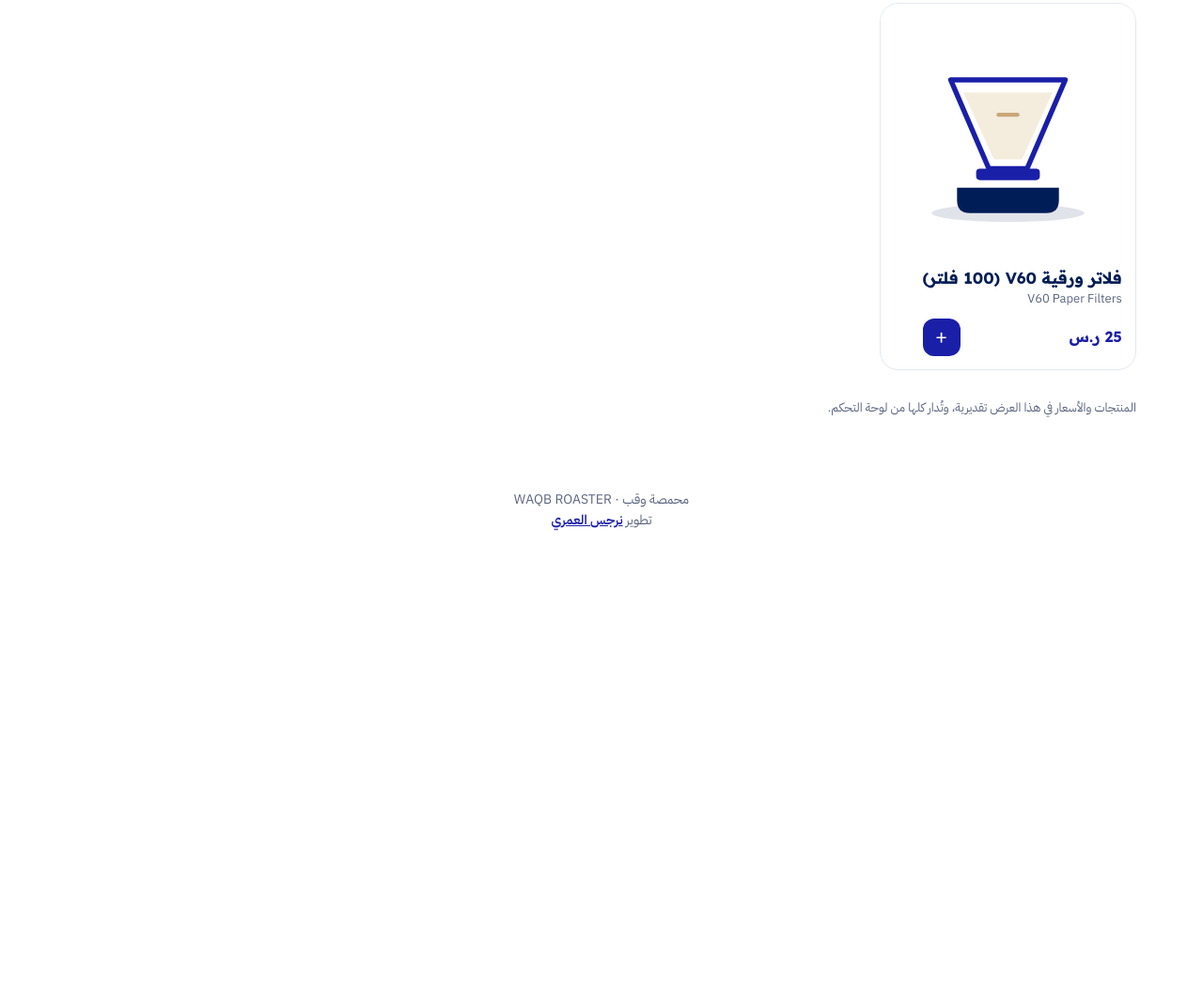
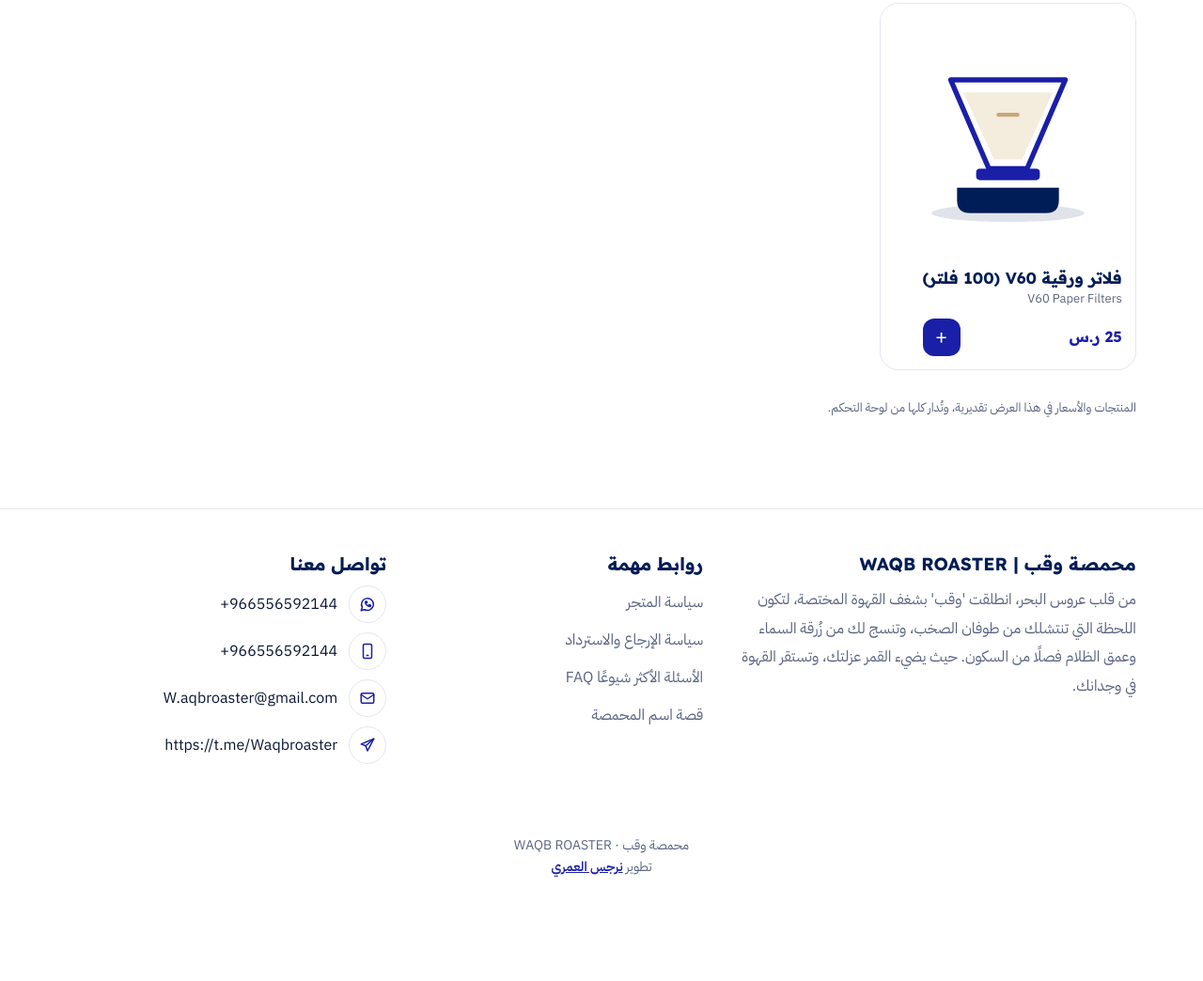
Before and after one commit to Narjes455/Narjes455.github.io, a plain HTML site: page waqb-demo/index.html in a window 1280 px wide. Shown: the part 3431-4475 px from the top of the page at 94% size. Before the commit the page ends 4106 px from the top, so only its background shows below. Drawn offline with Linux system fonts and the light colour scheme.

Commit message:
WAQB demo: add store footer with about, links and contact
Co-Authored-By: Claude Opus 5.5 <noreply@anthropic.com>
Claude-Session: https://claude.ai/code/session_01FGmx9uTc7ymEvZGauMbyMX

```diff
--- a/waqb-demo/index.html
+++ b/waqb-demo/index.html
@@ -98,6 +98,19 @@ header .wrap{display:flex;align-items:center;gap:12px;flex-wrap:wrap;padding-blo
 .btn{display:inline-flex;align-items:center;justify-content:center;gap:8px;background:var(--blue);color:#fff;padding:12px 22px;border-radius:14px;font-weight:600;text-decoration:none;min-height:48px}
 .btn.alt{background:#fff;color:var(--navy);border:1.5px solid var(--line)}
 .btn.w{width:100%}
+.sitefoot{background:#fff;border-top:1px solid var(--line);margin-top:clamp(24px,4vw,48px)}
+.sitefoot .wrap{display:grid;grid-template-columns:1.4fr 1fr 1.1fr;gap:28px;padding-block:clamp(28px,4vw,48px)}
+.sitefoot h3{font-size:19px;margin-bottom:12px}
+.sitefoot p{margin:0;color:var(--mute);line-height:1.9}
+.flinks{display:grid;gap:4px;justify-items:start}
+.flinks button{color:var(--mute);padding:4px 0;min-height:36px;text-align:start}
+.flinks button:hover{color:var(--blue)}
+.ct{display:grid;gap:10px}
+.ct a{display:flex;align-items:center;gap:12px;color:var(--ink);text-decoration:none;direction:ltr;justify-content:flex-end}
+.ct a span{overflow-wrap:anywhere}
+.ct i{flex:none;width:40px;height:40px;border-radius:50%;background:#fff;border:1px solid var(--line);display:grid;place-items:center;color:var(--blue)}
+.ct svg{width:18px;height:18px}
+@media(max-width:820px){.sitefoot .wrap{grid-template-columns:1fr}}
 footer{padding:28px 0 110px;text-align:center;color:var(--mute);font-size:14px}
 footer a{color:var(--blue);font-weight:600}
 /* cart bar + sheet */
@@ -240,6 +253,18 @@ td input{width:76px;padding:6px 8px}
     </div>
     <div class="grid" id="shopGrid"></div>
     <p class="note">المنتجات والأسعار في هذا العرض تقديرية، وتُدار كلها من لوحة التحكم.</p>
+  </div></div>
+  <div class="sitefoot"><div class="wrap">
+    <div><h3>محمصة وقب | WAQB ROASTER</h3>
+      <p>من قلب عروس البحر، انطلقت 'وقب' بشغف القهوة المختصة، لتكون اللحظة التي تنتشلك من طوفان الصخب، وتنسج لك من زُرقة السماء وعمق الظلام فصلًا من السكون. حيث يضيء القمر عزلتك، وتستقر القهوة في وجدانك.</p></div>
+    <div><h3>روابط مهمة</h3><div class="flinks">
+      <button data-pg="0">سياسة المتجر</button><button data-pg="1">سياسة الإرجاع والاسترداد</button><button data-pg="2">الأسئلة الأكثر شيوعًا FAQ</button><button data-pg="3">قصة اسم المحمصة</button></div></div>
+    <div><h3>تواصل معنا</h3><div class="ct">
+      <a href="https://wa.me/966556592144"><span>+966556592144</span><i><svg viewBox="0 0 24 24" fill="none" stroke="currentColor" stroke-width="2" stroke-linecap="round" stroke-linejoin="round"><path d="M3 21l1.6-4.6A8.5 8.5 0 1 1 8 19.7L3 21z"/><path d="M9 9.5c.3 2.2 2.3 4.2 4.5 4.5l1.2-1.2 1.8.8-.4 1.8c-3.6.3-7.4-3.5-7.1-7.1l1.8-.4.8 1.8z"/></svg></i></a>
+      <a href="tel:+966556592144"><span>+966556592144</span><i><svg viewBox="0 0 24 24" fill="none" stroke="currentColor" stroke-width="2" stroke-linecap="round" stroke-linejoin="round"><rect x="6" y="2" width="12" height="20" rx="2"/><path d="M11 18h2"/></svg></i></a>
+      <a href="mailto:W.aqbroaster@gmail.com"><span>W.aqbroaster@gmail.com</span><i><svg viewBox="0 0 24 24" fill="none" stroke="currentColor" stroke-width="2" stroke-linecap="round" stroke-linejoin="round"><rect x="3" y="5" width="18" height="14" rx="2"/><path d="M3 7l9 6 9-6"/></svg></i></a>
+      <a href="https://t.me/Waqbroaster"><span>https://t.me/Waqbroaster</span><i><svg viewBox="0 0 24 24" fill="none" stroke="currentColor" stroke-width="2" stroke-linecap="round" stroke-linejoin="round"><path d="M21 3L3 10.5l6.5 2.5L12 20l3-5.5L21 3z"/><path d="M9.5 13L21 3"/></svg></i></a>
+    </div></div>
   </div></div>
 </section>
 
@@ -539,6 +564,11 @@ document.addEventListener("change",e=>{
 });
 document.addEventListener("click",e=>{const b=e.target.closest("[data-sw]");if(!b)return;const d=byId(b.dataset.sw);d.on=!d.on;b.classList.toggle("on",d.on);renderGrid();toast(d.on?"رجع للمنيو":"صار «نفد» عند العميل")});
 
+const PAGES=[["سياسة المتجر","<p>نحمّص البن على دفعات صغيرة ونشحنه بعد التحميص بأيام قليلة عشان يوصلك طازج. المشروبات تتحضّر عند الطلب، والطلب يبدأ تجهيزه بعد تأكيد الدفع.</p>"],
+["سياسة الإرجاع والاسترداد","<p>لأن البن والمشروبات منتجات غذائية، ما يمكن إرجاعها بعد فتحها. إذا وصلك منتج تالف أو غير اللي طلبته، تواصل معنا خلال 48 ساعة ونعوضك أو نرجع لك المبلغ.</p>"],
+["الأسئلة الأكثر شيوعًا","<p><b>كم ياخذ الشحن؟</b><br>من يوم إلى خمسة أيام حسب المدينة، ويوصلك رقم التتبع أول ما ينشحن الطلب.</p><p><b>أقدر أطلب طحنة معينة؟</b><br>إيه، تختار الطحنة حسب أداتك: إسبريسو أو V60 أو فرنش برس أو تركي، أو حبوب كاملة.</p><p><b>متى أعرف إن طلبي جاهز؟</b><br>يجيك إشعار في صفحة الطلب أول ما يجهز.</p>"],
+["قصة اسم المحمصة","<p>«وقب» من دخول الليل وسكونه. اخترنا الاسم لأن القهوة عندنا لحظة هدوء: زرقة السماء، وعمق الظلام، وضوء القمر على عزلتك.</p>"]];
+document.addEventListener("click",e=>{const b=e.target.closest("[data-pg]");if(!b)return;const[t,h]=PAGES[+b.dataset.pg];open(`<h2>${t}</h2><div style="margin-top:12px;line-height:1.9">${h}</div><p class="note">نص تجريبي، يتعدل حسب سياسة المحمصة.</p>`)});
 function refresh(){renderBar();renderGrid();renderBoard();renderAdmin();renderMenuTable();renderCap()}
 function route(){
   const v=["menu","cashier","admin"].includes(location.hash.slice(1))?location.hash.slice(1):"menu";
```
